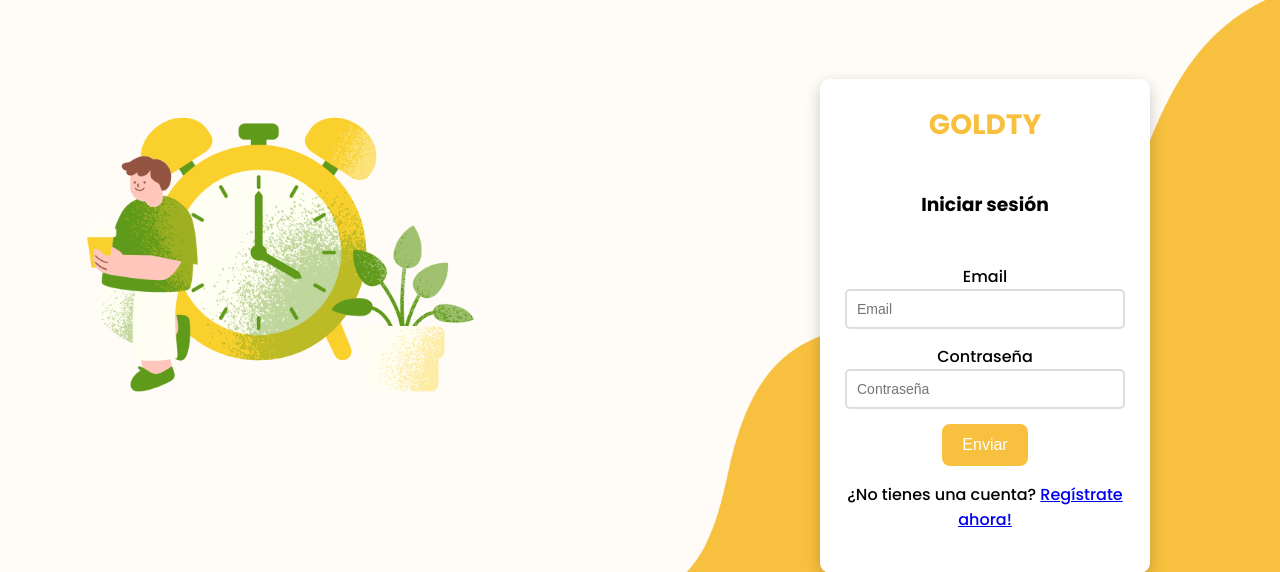
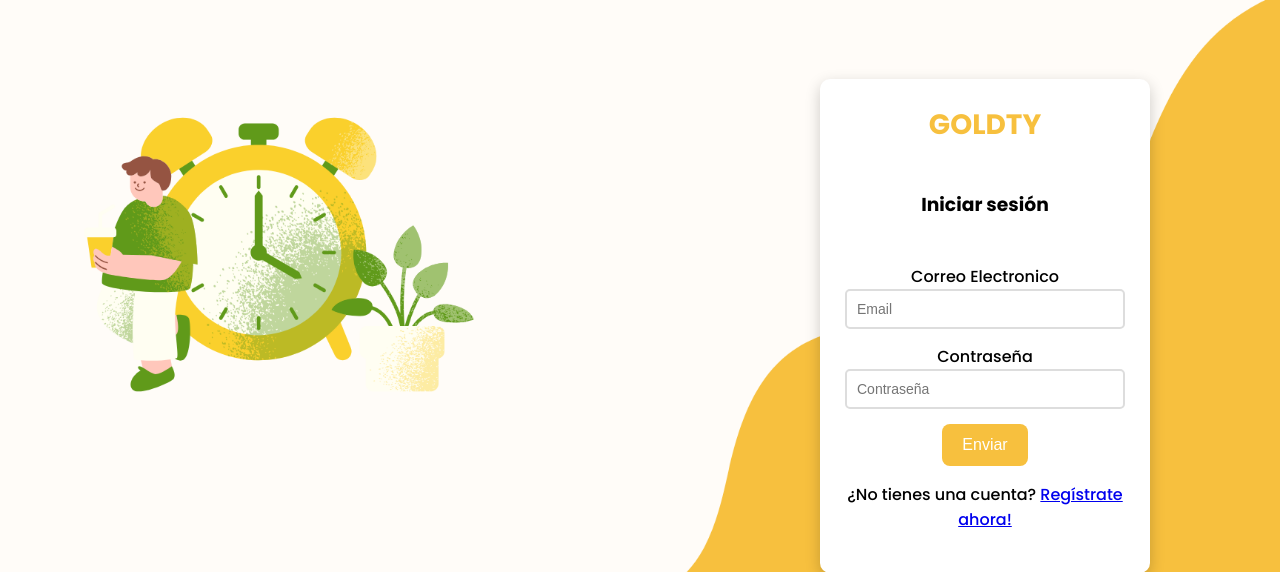
Before and after one commit to Erikaleal09/GOLDTY, a PHP site: page /login.php in a window 1280 px wide. Shown: the part 114-686 px from the top of the page. Run offline with PHP 8.4, Linux system fonts and the light colour scheme.

Commit message:
Cambio de palabras del login a español

```diff
--- a/GOLDTY/login.php
+++ b/GOLDTY/login.php
@@ -8,7 +8,7 @@ ini_set('display_errors', 1);
 <head>
     <meta charset="UTF-8">
     <meta name="viewport" content="width=device-width, initial-scale=1.0">
-    <title>Login</title>
+    <title>Iniciar sesión</title>
     <link rel="stylesheet" href="style/login.css">
 </head>
 <body>
@@ -46,7 +46,7 @@ ini_set('display_errors', 1);
         <h3>Iniciar sesión</h3><br>
 
         <div class="input-wrapper">
-            <label>Email</label>
+            <label>Correo Electronico</label>
             <input type="email" name="email" placeholder="Email" required>
         </div>
 
```
